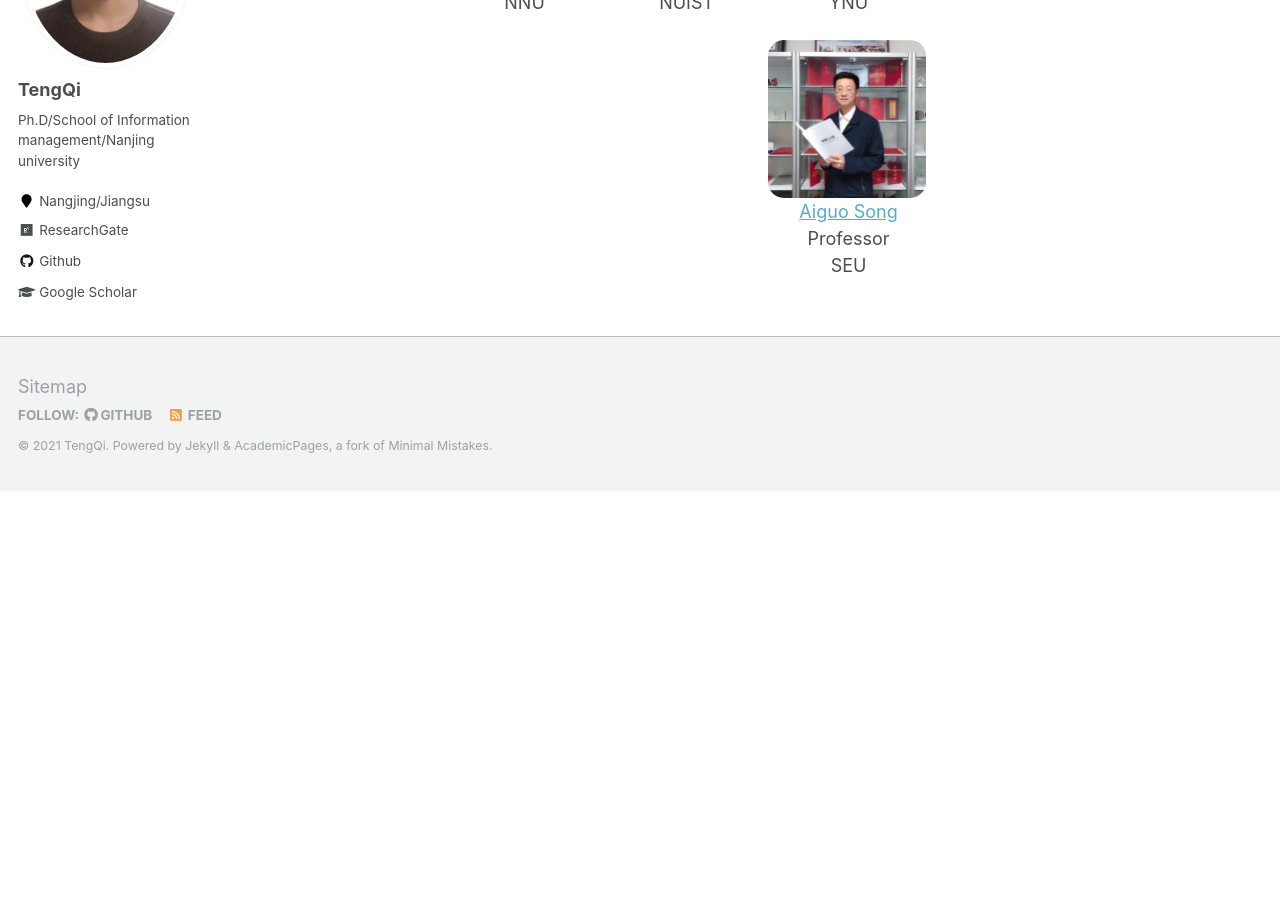
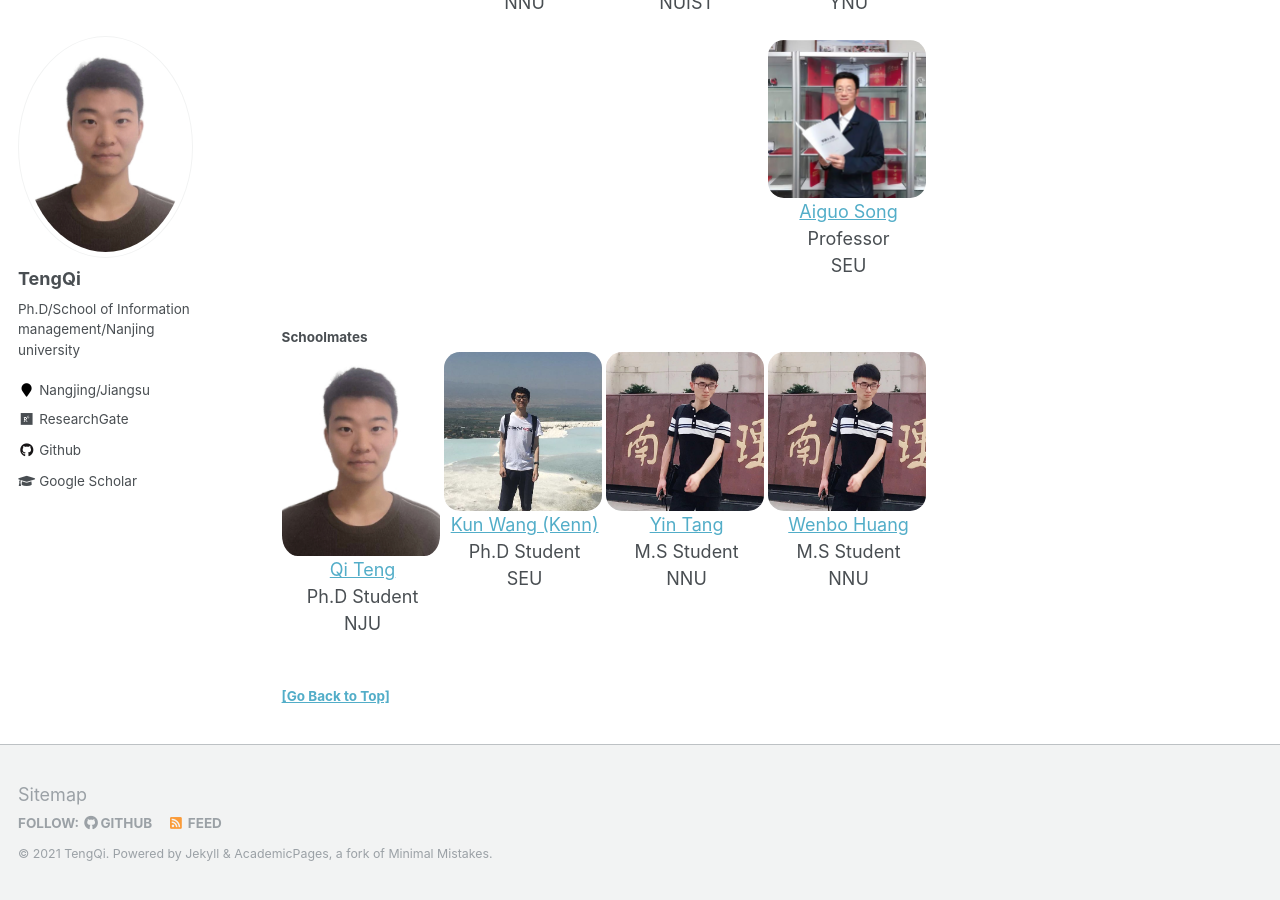
Before and after one commit to tengqi159/tengqi.github.io, a Jekyll site: the page built from _pages/about.md, in a window 1280 px wide and 900 px high, scrolled down 1252 px. Built offline with Jekyll 4.4.1, drawn with Linux system fonts in a browser that asks for light colours; before the commit the page ends 1743 px from its top, so only the background shows below that.

Commit message:
Update about.md

```diff
--- a/_pages/about.md
+++ b/_pages/about.md
@@ -67,3 +67,29 @@ Research Advisors
 </div>
 
 <div style="clear:both"></div>
+
+#### <strong>Schoolmates</strong>
+
+<div style="width: 14%; float: left; min-width: 9em;">
+<img loading="lazy" width="98%" height="98%" style="border-radius: 10%;" src="t.jpg"/>
+<p style="text-align: center;"> <a href="https://github.com/tengqi159">Qi Teng</a><br />Ph.D Student<br />NJU</p>
+</div>
+
+<div style="width: 14%; float: left; min-width: 9em;">
+<img loading="lazy" width="98%" height="98%" style="border-radius: 10%;" src="kunwang.png"/>
+<p style="text-align: center;"> <a href="https://github.com/KennCoder7">Kun Wang (Kenn)</a><br />Ph.D Student<br />SEU</p>
+</div>
+
+<div style="width: 14%; float: left; min-width: 9em;">
+<img loading="lazy" width="98%" height="98%" style="border-radius: 10%;" src="yintang.png"/>
+<p style="text-align: center;"> <a href="https://yinntag.github.io/">Yin Tang</a><br />M.S Student<br />NNU</p>
+</div>
+
+<div style="width: 14%; float: left; min-width: 9em;">
+<img loading="lazy" width="98%" height="98%" style="border-radius: 10%;" src="yintang.png"/>
+<p style="text-align: center;"> <a href="https://wenbohuang1002.github.io/">Wenbo Huang</a><br />M.S Student<br />NNU</p>
+</div>
+
+<div style="clear:both"></div>
+
+#### <a href="#top">[Go Back to Top]</a>
```
